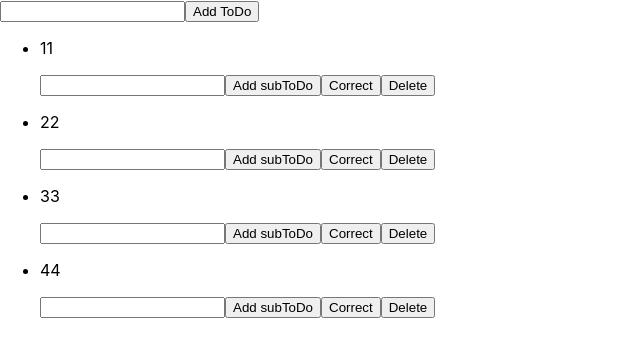
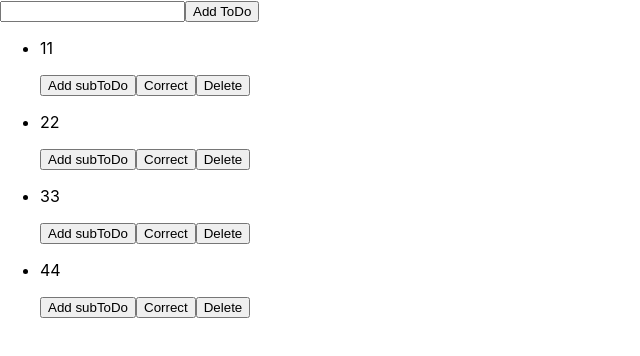
Before and after one commit to SpInAgRblzzz/andersen-todo, a React (Create React App) app: page / in a window 1280 px wide. Shown: the top 356 px of the page, without its empty margins (0-640 px from the left). Built offline with nearby package versions, Linux system fonts and the light colour scheme.

Commit message:
feat: interface correction

```diff
--- a/src/components/TodoInterface.js
+++ b/src/components/TodoInterface.js
@@ -3,17 +3,22 @@ import React from "react";
 function TodoInterface(props) {
 	return (
 		<nav>
-			<input
-				type="text"
-				value={props.inputValue}
-				onChange={props.inputHandler}
-			/>
+			{props.todoItemInterface ? null : (
+				<input
+					type="text"
+					value={props.inputValue}
+					onChange={props.inputHandler}
+				/>
+			)}
+
 			<button type="submit" onClick={props.addTodoHandler}>
 				{props.todoItemInterface ? "Add subToDo" : "Add ToDo"}
 			</button>
 			{props.todoItemInterface ? (
 				<>
-					<button>Correct</button>
+					<button onClick={props.correctionModeHandler}>
+						Correct
+					</button>
 					<button>Delete</button>
 				</>
 			) : null}
--- a/src/components/TodoItem.js
+++ b/src/components/TodoItem.js
@@ -2,18 +2,32 @@ import React, { useState } from "react";
 import TodoInterface from "./TodoInterface";
 
 function TodoItem(props) {
-	const [inputValue, setInputValue] = useState("");
+	const [inputValue, setInputValue] = useState(props.todoValue);
+	const [subTodoAdded, setSubTodoAdded] = useState(false);
+	const [correctionMode, setCorrectionMode] = useState(false);
 	return (
 		<li>
-			<p>{props.todoValue}</p>
+			{correctionMode ? (
+				<input
+					value={inputValue}
+					onChange={(e) => setInputValue(e.target.value)}
+				/>
+			) : (
+				<p>{props.todoValue}</p>
+			)}
 			<TodoInterface
 				todoItemInterface={true}
 				inputValue={inputValue}
 				inputHandler={(e) => setInputValue(e.target.value)}
 				addTodoHandler={() => {
+					setSubTodoAdded(!subTodoAdded);
 					return;
 				}}
+				correctionModeHandler={() => {
+					setCorrectionMode(!correctionMode);
+				}}
 			/>
+			{subTodoAdded ? props.children : null}
 		</li>
 	);
 }
--- a/src/components/TodoList.js
+++ b/src/components/TodoList.js
@@ -22,7 +22,11 @@ function TodoList() {
 			<ul>
 				{todos.length === 0
 					? "The list is empty"
-					: todos.map((item) => <TodoItem todoValue={item} />)}
+					: todos.map((item) => (
+							<TodoItem todoValue={item}>
+								<TodoList />
+							</TodoItem>
+					  ))}
 			</ul>
 		</div>
 	);
```
